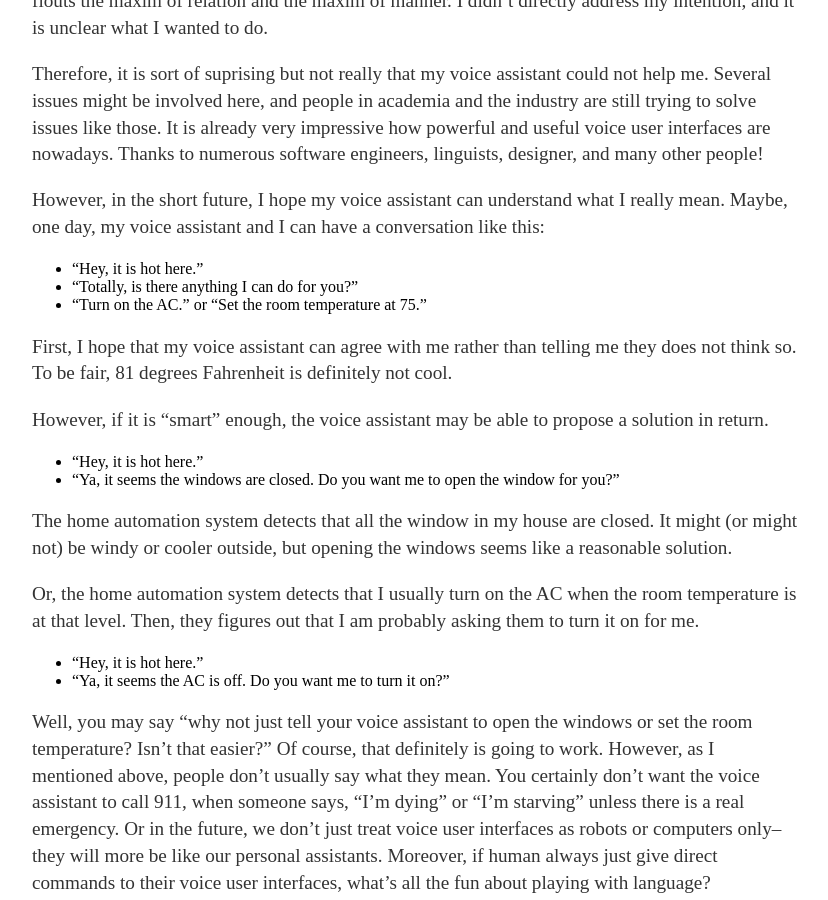
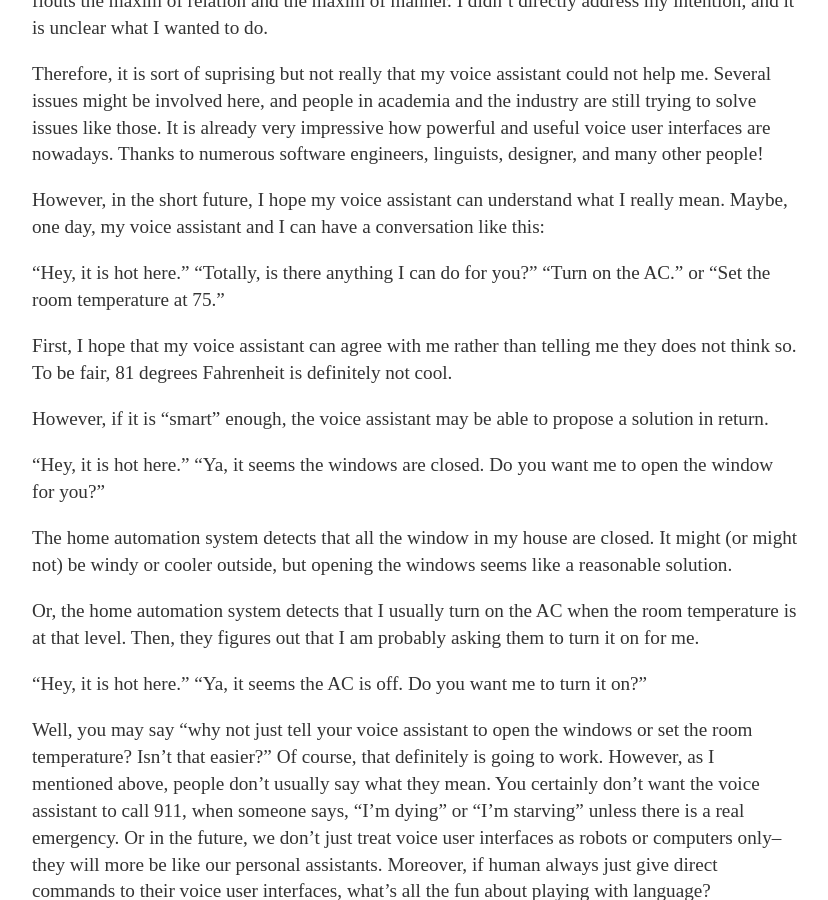
Before and after one commit to sabrinazhong/sabrinazhong.github.io, a Jekyll site: the page built from _posts/2019-11-1-pragmatics-in-conversation.md, in a window 1280 px wide and 900 px high, scrolled down 988 px. Shown: the whole window, without its empty margins (224-1052 px from the left). Built offline with Jekyll 4.4.1, drawn with Linux system fonts in a browser that asks for light colours.

```diff
--- a/_posts/2019-11-1-pragmatics-in-conversation.md
+++ b/_posts/2019-11-1-pragmatics-in-conversation.md
@@ -8,7 +8,7 @@ June 11, 2019, the weather in San Francisco soared to 97 degrees Fahrenheit. It
 (not really, not chill at all) after I got home from work. It was hot and stuffy in the living room. I wondered whether
 the voice assistant connected to the thermostat at home could help me to cooler the space.
 
-"Hey, it is hot here."
+<i>"Hey, it is hot here."<i/>
 
 I was expecting that they could understand it and adjust the temperature for me. However, my voice assistant told me,
 
@@ -40,17 +40,17 @@ many other people!
 However, in the short future, I hope my voice assistant can understand what I really mean. Maybe, one day, my voice assistant
 and I can have a conversation like this:
 
-- "Hey, it is hot here."
-- "Totally, is there anything I can do for you?"
-- "Turn on the AC." or "Set the room temperature at 75."
+"Hey, it is hot here."
+"Totally, is there anything I can do for you?"
+"Turn on the AC." or "Set the room temperature at 75."
 
 First, I hope that my voice assistant can agree with me rather than telling me they does not think so. To be fair,
 81 degrees Fahrenheit is definitely not cool.
 
 However, if it is “smart” enough, the voice assistant may be able to propose a solution in return.
 
-- "Hey, it is hot here."
-- "Ya, it seems the windows are closed. Do you want me to open the window for you?"
+"Hey, it is hot here."
+"Ya, it seems the windows are closed. Do you want me to open the window for you?"
 
 The home automation system detects that all the window in my house are closed. It might (or might not) be windy or cooler
 outside, but opening the windows seems like a reasonable solution.
@@ -58,8 +58,8 @@ outside, but opening the windows seems like a reasonable solution.
 Or, the home automation system detects that I usually turn on the AC when the room temperature is at that level. Then,
 they figures out that I am probably asking them to turn it on for me.
 
-- "Hey, it is hot here."
-- "Ya, it seems the AC is off. Do you want me to turn it on?"
+"Hey, it is hot here."
+"Ya, it seems the AC is off. Do you want me to turn it on?"
 
 Well, you may say "why not just tell your voice assistant to open the windows or set the room temperature? Isn't that
 easier?" Of course, that definitely is going to work. However, as I mentioned above, people don't usually say what they
```
